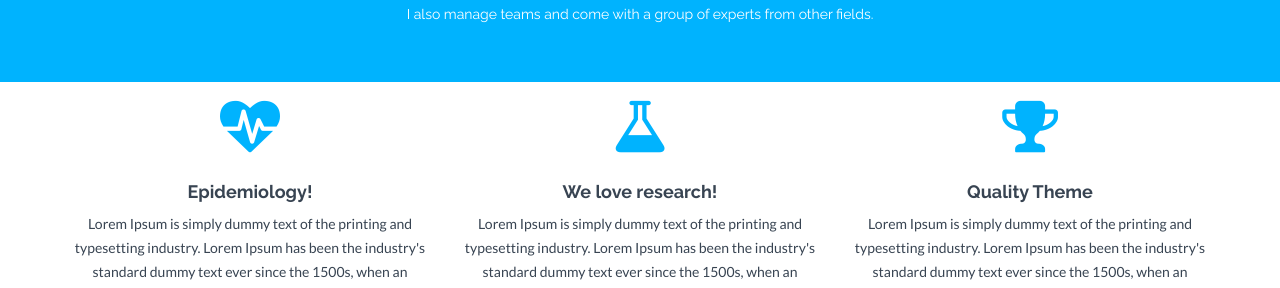
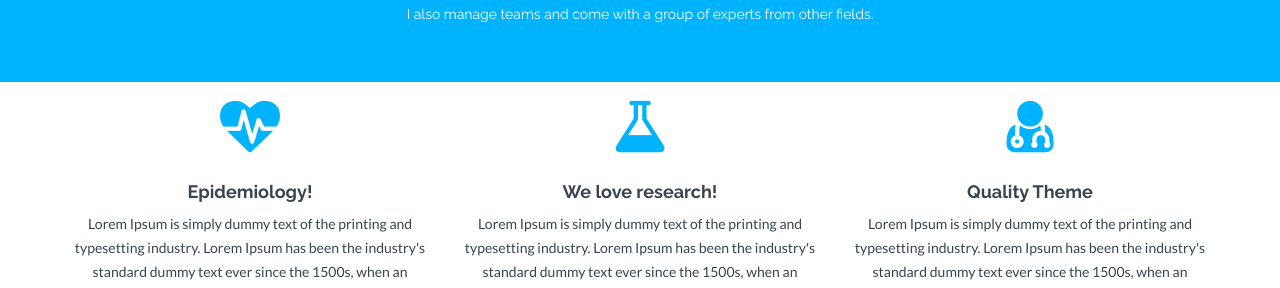
Before and after one commit to sorenweite/sorenweite.github.io, a Jekyll site: the page built from index.html, in a window 1280 px wide. Shown: the part 214-502 px from the top of the page. Built offline with Jekyll 4.4.1, drawn with Linux system fonts in a browser that asks for light colours; nearby versions of some CDN libraries; library files that are not in the unit come from our copies.

Commit message:
index
fa change for portfolio stuff

```diff
--- a/index.html
+++ b/index.html
@@ -20,7 +20,7 @@
                 <p><br/><a href="#" class="btn btn-theme">More Info</a></p>
             </div>
             <div class="col-md-4">
-                <i class="fa fa-trophy"></i>
+                <i class="fa fa-user-md"></i>
                 <h4>Quality Theme</h4>
                 <p>Lorem Ipsum is simply dummy text of the printing and typesetting industry. Lorem Ipsum has been the industry's standard dummy text ever since the 1500s, when an unknown printer took a galley of type and scrambled it to make a type specimen book.</p>
                 <p><br/><a href="#" class="btn btn-theme">More Info</a></p>
```
